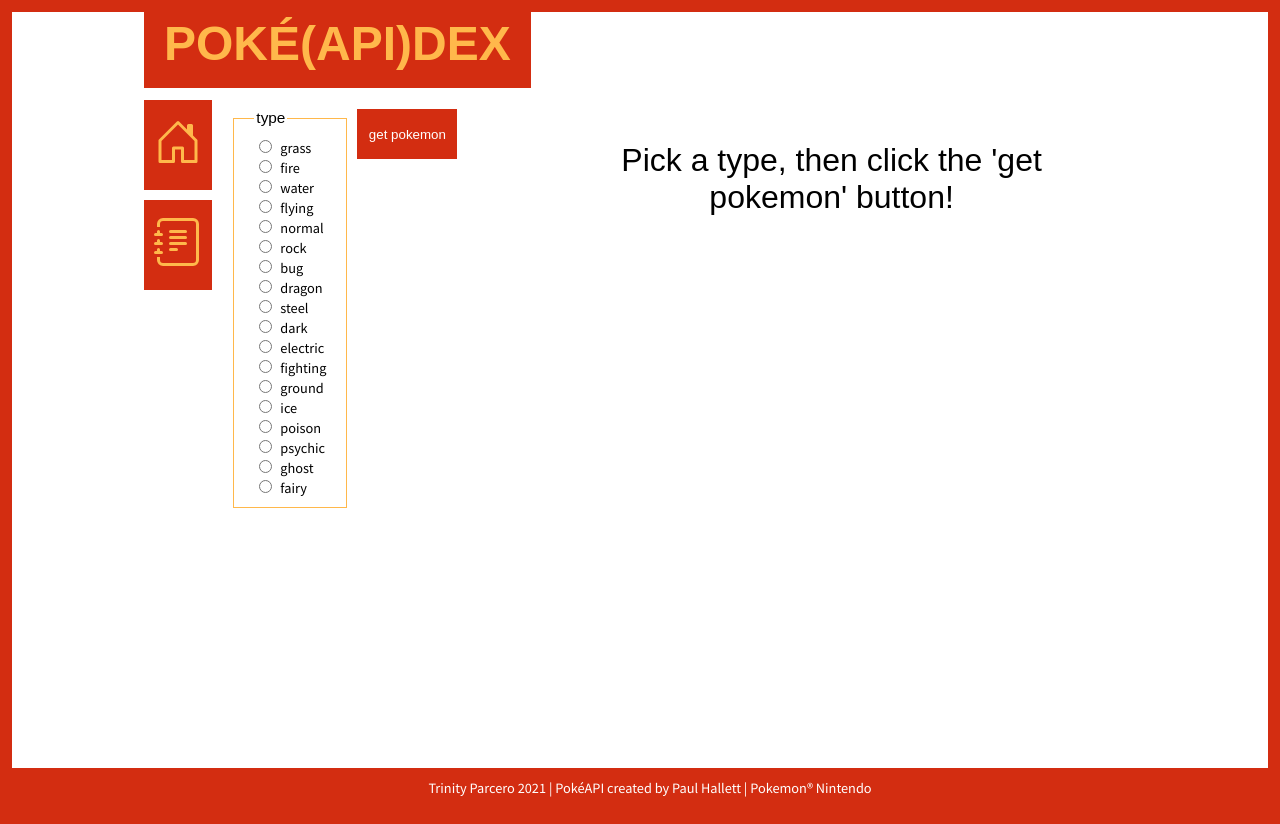
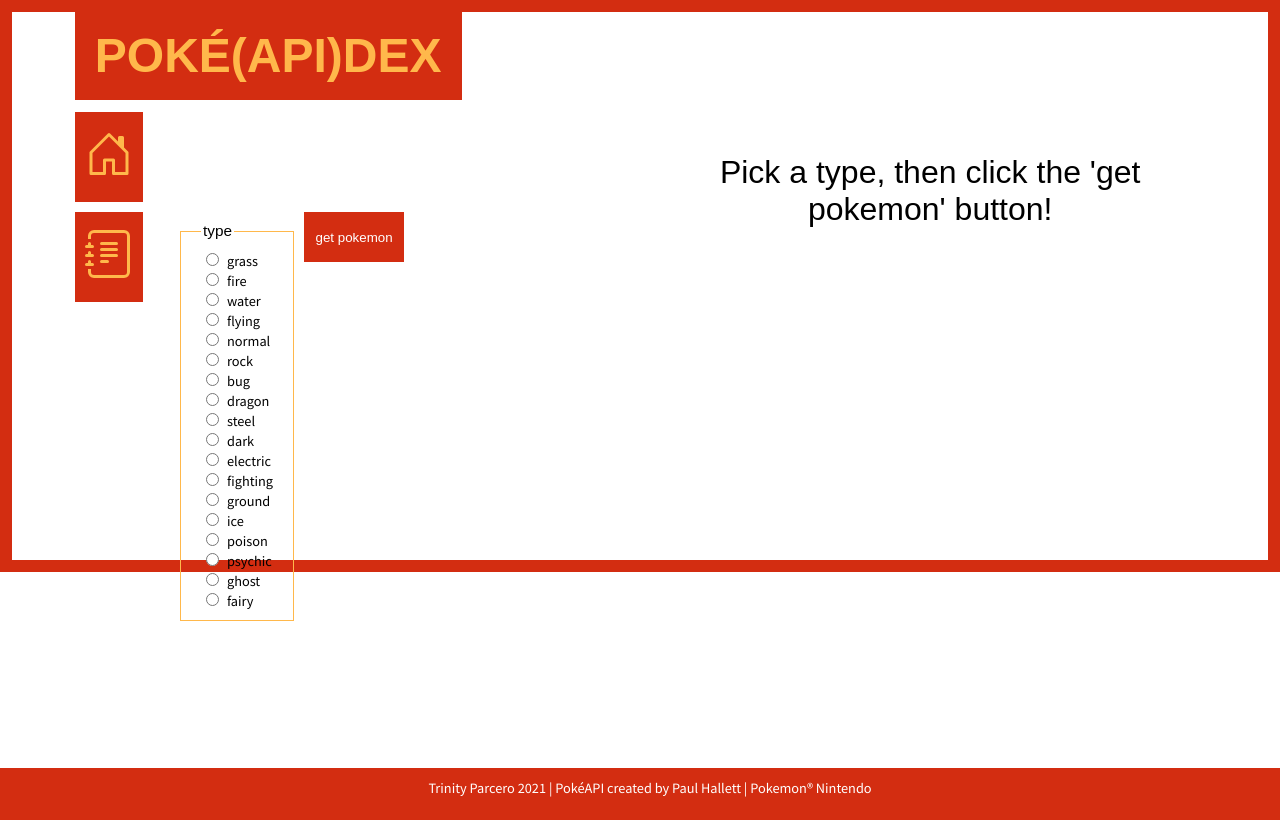
Before and after one commit to TrinityParcero/poke-api-app, a React (Create React App) app: page / in a window 1280 px wide. After the commit the page ends 800 px from the top, so only its background shows below. Built offline with nearby package versions, Linux system fonts and the light colour scheme; a web font is replaced by a local one.

Commit message:
redid a bunch of styles, small screens still a work in progress

```diff
--- a/src/App.js
+++ b/src/App.js
@@ -10,6 +10,7 @@
         return (
             <div>
                 <main>
+                    <div id="leftChunk">
                         <h1>POKÉ(API)DEX</h1>
                         <div id="homeLink">
                             <a href="https://trinity-parcero.web.app/" target="_blank" id="homeIcon">
@@ -21,12 +22,15 @@
                                 <JournalText color="#ffb84b" title="to about page" />
                             </a>
                         </div>
+                        <div id="pokedexTop" className="pokedex">
+                            <p className='loadText'>Pick a type, then click the 'get pokemon' button!</p>
+                        </div>
                         <div id="selectors">
                             <SelectorFieldset category="type" values={PokeData.types} inputType="radio" />
                             <button id="genButton" onClick={genButtonClick}>get pokemon</button>
                         </div>
-                    <div id="pokedex">
-                        {/* until a pokemon is selected, use this section to display tutorial messages */}
+                    </div>
+                    <div id="pokedexBottom" className="pokedex">
                         <p className='loadText'>Pick a type, then click the 'get pokemon' button!</p>
                     </div>
                     <div id="carousel"></div>
--- a/src/components/displayText.jsx
+++ b/src/components/displayText.jsx
@@ -10,7 +10,7 @@
     render(){
         return(
             <div className="loadText">
-                <img src="..\images\uhoh.gif" alt="confused raichu gif" height='150px'/>
+                <img id="errorImage" src="..\images\uhoh.gif" alt="confused raichu gif" height='150px'/>
                 <h3>Something went wrong! Sorry about that!</h3>
                 <p>{`${this.notes}`}</p>
             </div>
--- a/src/logic/clickHandlers.js
+++ b/src/logic/clickHandlers.js
@@ -23,7 +23,13 @@
  */
 export const pokeSlideClick = async (pokemon) => {
     try {
-        const dexSpace = document.querySelector('#pokedex');
+        const topDex = document.querySelector('#pokedexTop');
+        const topDexStyle = window.getComputedStyle(topDex, null).display;
+        const bottomDex = document.querySelector('#pokedexBottom');
+        let displaySpace = bottomDex;
+        if (topDexStyle !== 'none') {
+            displaySpace = topDex;
+        }
 
         const name = pokemon.name;
         const types = pokemon.types;
@@ -33,7 +39,7 @@
 
         // display a loading message
         const loadingDisplay = <LoadText value={name} dataType='pokemon' />
-        ReactDOM.render(loadingDisplay, dexSpace);
+        ReactDOM.render(loadingDisplay, displaySpace);
 
         // the pokeAPI is a little weird - pokemon data is split between a few endpoints
         const additionalData = await getPokedexData(name);
@@ -55,7 +61,7 @@
 
         const dexEntry = <DexEntry pokemonData={fullDexData} />
 
-        ReactDOM.render(dexEntry, dexSpace);
+        ReactDOM.render(dexEntry, displaySpace);
         return;
 
     } catch (error) {
@@ -72,12 +78,19 @@
 export const genButtonClick = async () => {
     try {
         const resultSpace = document.querySelector('#carousel');
-        const pokedexSpace = document.querySelector('#pokedex');
         const typeInputs = document.querySelectorAll('input[name=type]');
+
+        const topDex = document.querySelector('#pokedexTop');
+        const topDexStyle = window.getComputedStyle(topDex, null).display;
+        const bottomDex = document.querySelector('#pokedexBottom');
+        let displaySpace = bottomDex;
+        if (topDexStyle !== 'none') {
+            displaySpace = topDex;
+        }
 
         // display a loading message
         const loadingDisplay = <LoadText value={''} dataType='' />
-        ReactDOM.render(loadingDisplay, pokedexSpace);
+        ReactDOM.render(loadingDisplay, displaySpace);
 
         // clear old pokemon from carousel
         ReactDOM.render('', resultSpace);
@@ -108,7 +121,7 @@
         }
 
         // replace loading text with results message
-        ReactDOM.render(loadedMessage, pokedexSpace);
+        ReactDOM.render(loadedMessage, displaySpace);
         console.log(`Found ${resultData.length} pokemon`);
 
         const carousel = <PokeCarousel slides={resultData} />
--- a/src/logic/errorHandlers.js
+++ b/src/logic/errorHandlers.js
@@ -8,9 +8,16 @@
  * @param {string} notes notes about error cause if any
  */
 export const displayErrorMessage = async (notes) => {
-    const dexSpace = document.querySelector('#pokedex');
+    const topDex = document.querySelector('#pokedexTop');
+    const topDexStyle = window.getComputedStyle(topDex, null).display;
+    const bottomDex = document.querySelector('#pokedexBottom');
 
     // display a loading message
     const loadingDisplay = <ErrorText notes={notes} />
-    ReactDOM.render(loadingDisplay, dexSpace);
+
+    if (topDexStyle !== 'none') {
+        ReactDOM.render(loadingDisplay, topDex);
+    } else {
+        ReactDOM.render(loadingDisplay, bottomDex);
+    }
 };
--- a/src/styles/index.css
+++ b/src/styles/index.css
@@ -1,16 +1,14 @@
 /* H1 + HOMELINK */
 h1 {
-    vertical-align: left;
     display: inline-block;
     position: absolute;
     background-color: #d32d11;
-    padding: 20px;
-    margin: 0 auto;
+    padding: 40px 20px 20px 20px;
     color: #ffb84b;
     font-family: 'Truculenta', sans-serif;
     font-weight: 700;
     margin: 0;
-    top: 0px;
+    top: -20px;
     line-height: 1em;
     font-size: 3em;
 }
@@ -30,18 +28,23 @@
 }
 
 /* MISC */
-html {
-    border: 12px solid #d32d11;
-    height: 100%;
-}
 body {
     font-family: 'Noto Sans JP', sans-serif;
+    border: 12px solid #d32d11;
+    margin: 0px;
+    height: 100vh;
 }
 main {
     max-width: 1500px;
-    width: 80%;
+    width: 85%;
     margin: 0 auto;
-    vertical-align: middle;
+}
+#leftChunk {
+    display: inline-block;
+    position: relative;
+    width: 40%;
+    height: 520px;
+    margin-bottom: 2%;
 }
 a {
     text-decoration: none;
@@ -55,26 +58,24 @@
     font-size: 2em;
     font-family: 'Truculenta', sans-serif;
 }
+#errorImage {
+    border: 3px solid #d32d11;
+}
 
 /* SELECTORS */
 #type {
-    vertical-align: middle;
-    margin: 0 auto;
-    bottom: 20px;
     padding: 10px 20px;
     float: left;
     font-size: 0.8em;
     border: 1px solid #ffb84b;
     margin: 10px;
 }
-div .pairedCheckboxAndLabel {
-    display: inline-block;
-    font-family: sans-serif;
-    font-weight: normal;
-}
 #selectors {
     display: inline-block;
-    margin: 8% 10% 2% 8%;
+    top: 100px;
+    left: 50px;
+    margin: 0% 0% 2% 8%;
+    position: absolute;
 }
 legend {
     font-size: 1.2em;
@@ -85,26 +86,27 @@
 }
 
 /* POKEDEX */
-#pokedex {
-    display: inline-block;
-    height: 70%;
-    max-height: 560px;
-    min-height: 470px;
-    width: 40%;
-    position: absolute;
-    top: 0px;
-    min-width: 550px;
+.pokedex {
+    min-height: 450px;
+    max-height: 750px;
+    height: 80%;
+    max-width: 550px;
+    position: relative;
+    float: right;
+    margin-bottom: 2%;
+}
+#pokedexTop {
+    display: none;
 }
 #dexImage {
     display: inline-block;
-    position: absolute;
-    height: 60%;
-    width: 60%;
+    position: relative;
+    height: 300px;
+    width: 300px;
 }
 #dexImage img {
     height: 100%;
     min-height: 150px;
-    max-height: 350px;
     top: 20%;
     left: 10%;
     position: absolute;
@@ -122,11 +124,9 @@
 }
 #dexText {
     display: inline-block;
-    position: absolute;
-    margin-right: 10px;
-    margin-left: 20px;
-    max-width: 380px;
-    bottom: 100px;
+    position: relative;
+    margin: 50px 10px 10px 50px;
+    width: 300px;
     line-height: 1.1em;
 }
 h2 {
@@ -140,6 +140,7 @@
     right: 0px;
     margin-top: 0px;
     font-size: 2.5em;
+    z-index: 1;
     font-family: 'Truculenta', sans-serif;
 }
 .backCircle {
@@ -158,21 +159,23 @@
 }
 #dexSidebar {
     background-color: #d32d11;
+    position: absolute;
     width: 150px;
-    height: 100%;
-    padding: 10px;
+    height: 436px;
+    right: 0px;
+    padding: 80px 10px 10px 10px;
+    z-index: 0;
     display: inline-block;
 }
 #dexSidebar p {
     color: white;
 }
 #evolutionChain {
-    height: 100px;
     width: 300px;
     display: inline-block;
-    position: absolute;
-    left: 195px;
-    bottom: 0px;
+    position: relative;
+    margin-bottom: 2%;
+    left: 50px;
 }
 .evoBase,
 .evoFirst,
@@ -212,10 +215,8 @@
 /* CAROUSEL */
 #carousel {
     display: block;
-    height: 200px;
     text-align: center;
     position: relative;
-    margin-top: 8%;
 }
 .icon-example {
     font-size: 3em;
@@ -270,22 +271,59 @@
     color: white;
     padding: 5px;
     text-align: center;
-    display: inline-block;
     border: none;
 }
 #genButton {
-    margin-left: 8%;
     height: 50px;
     width: 100px;
-    margin-top: 10px;
     display: block;
 }
 button:hover {
-    color: #ffb84b;
+    background-color: #6bafc9;
+}
+
+/* SMALL DESKTOP */
+@media screen and (max-width: 1300px) {
+    body {
+        height: 100%;
+    }
+    main {
+        width: 90%;
+    }
+    #selectors {
+        margin: 100px 0% 8% 10%;
+    }
 }
 
 /* TABLET */
 @media screen and (max-width: 900px) {
+    body {
+        height: 100%;
+    }
+    main {
+        width: 100%;
+    }
+    #pokedexBottom {
+        display: none;
+    }
+    #pokedexTop {
+        display: inline-block;
+    }
+    .pokedex {
+        min-height: 300px;
+        max-height: 600px;
+        height: 70%;
+        width: 450px;
+        float: right;
+        position: static;
+    }
+    #selectors {
+        border: 2px solid #ffb84b;
+        width: 450px;
+        position: static;
+        display: inline-block;
+        margin: 2% 0% 8% 15%;
+    }
 }
 
 /* MOBILE */
```
Also changed, not shown: 1 other file (tests, documents, lock files or other folders). Lines whose indentation alone changed are shown as unchanged.
